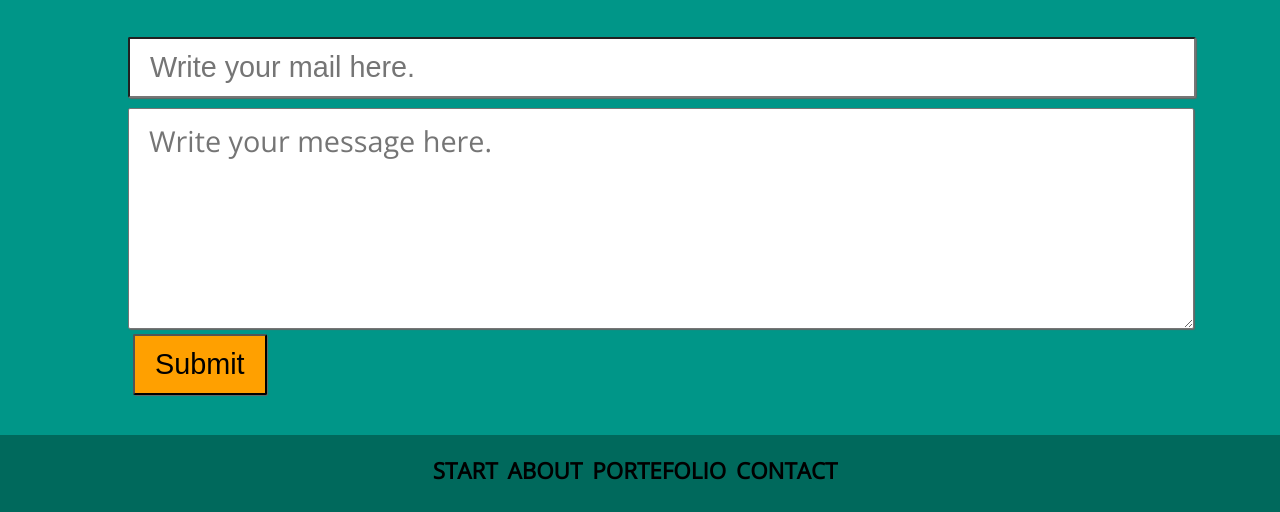
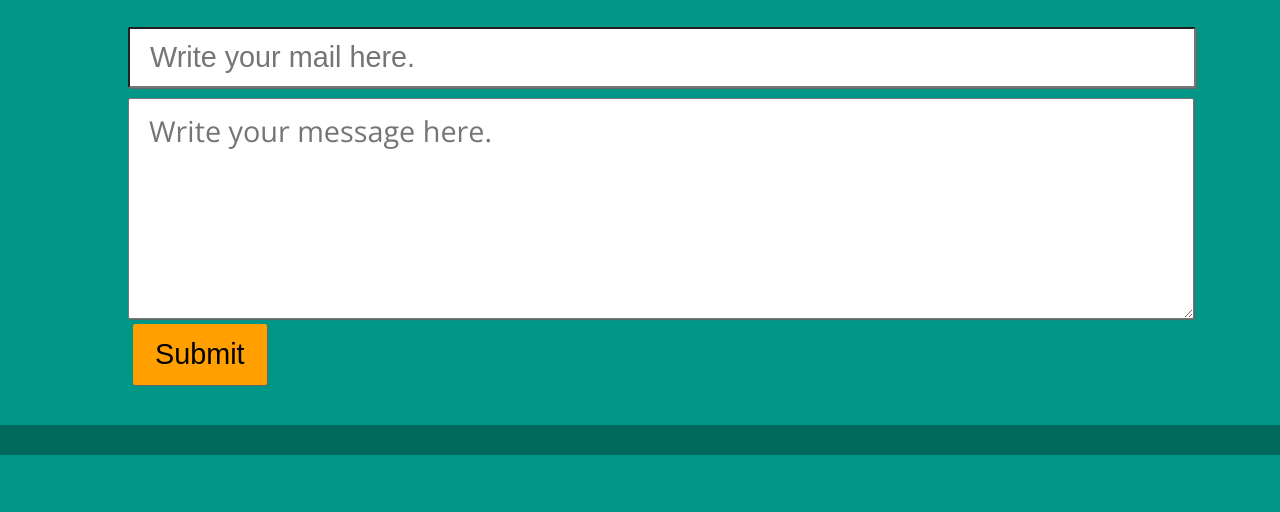
Before and after one commit to KOSkaret/KOSkaret.github.io, a plain HTML site: page index.html in a window 1280 px wide. Shown: the part 1471-1983 px from the top of the page. After the commit the page ends 1926 px from the top, so only its background shows below. Drawn offline with nearby package versions, Linux system fonts and the light colour scheme.

Commit message:
Fixed border on submit button, made the navigation follow the top window, changed id from contentid to start.

```diff
--- a/index.html
+++ b/index.html
@@ -17,7 +17,7 @@
     </span>
       <span class="navbar-nav">
         <ul>
-          <li><a href="#navbar">Start</a></li>
+          <li><a href="#start">Start</a></li>
           <li><a href="#aboutMe">About</a></li>
           <li><a href="#projects">Portefolio</a></li>
           <li><a href="#contact">Contact</a></li>
@@ -28,14 +28,14 @@
   <div id="side-menu" class="side-nav">
     <ul onclick="closeSlideMenu()">
       <li><a href="#" class="btn-close">&times;</a></li>
-      <li><a href="#navbar">Start</a></li>
+      <li><a href="#start">Start</a></li>
       <li><a href="#aboutMe">About</a></li>
       <li><a href="#projects">Portefolio</a></li>
       <li><a href="#contact">Contact</a></li>
     </ul>
   </div>
   <!--See README.md for more information about this page. -->
-  <div class="content" id='contentid'>
+  <div class="content" id='start'>
     <div id="jumbotron">
       <div class="jumbotron-bg">
         <!-- Make a jumbotron with a header and a few social media icons. -->
@@ -114,12 +114,6 @@
   </div>
   <footer>
     <div class="footer">
-      <ul>
-        <li><a href="#navbar">Start</a></li>
-        <li><a href="#aboutMe">About</a></li>
-        <li><a href="#projects">Portefolio</a></li>
-        <li><a href="#contact">Contact</a></li>
-      </ul>
     </div>
   </footer>
   <script src="./js/index.js">
--- a/js/index.js
+++ b/js/index.js
@@ -1,5 +1,5 @@
 var sideMenu = document.getElementById('side-menu');
-var content = document.getElementById('contentid');
+var content = document.getElementById('start');
 
 function openSlideMenu(){
   sideMenu.style.width= '250px';
--- a/sass/components/_nav.scss
+++ b/sass/components/_nav.scss
@@ -1,4 +1,5 @@
 #navbar{
+  position: fixed;
   margin:auto;
   width: 100%;
   justify-content:flex-start;
--- a/sass/modules/_contact.scss
+++ b/sass/modules/_contact.scss
@@ -33,7 +33,10 @@
         text-align: center;
         text-decoration: none;
 
+        border-style: solid;
+        border-color: $secondary-color;
         @include material-std;
+
       }
 
       input[type=email]{
--- a/sass/modules/_jumbotron.scss
+++ b/sass/modules/_jumbotron.scss
@@ -1,5 +1,5 @@
 #jumbotron{
-  margin-top: 30px;
+  margin-top: 10vh;
   .jumbotron-bg{
     width: 80vw;
     height: 45vw;
@@ -13,7 +13,6 @@
       margin:auto;
       @include material-std;
       background-color: $jumbotron-bg;
-
       max-width: 80%;
 
       ul{
@@ -25,7 +24,6 @@
   @media screen and (max-width: $break-large){
     .jumbotron-bg{
       .container {
-        transition: 0.3s;
         justify-content: center;
         width:100%;
         height: 100%;
```
Also changed, not shown: css/main.css, 1 other file.
